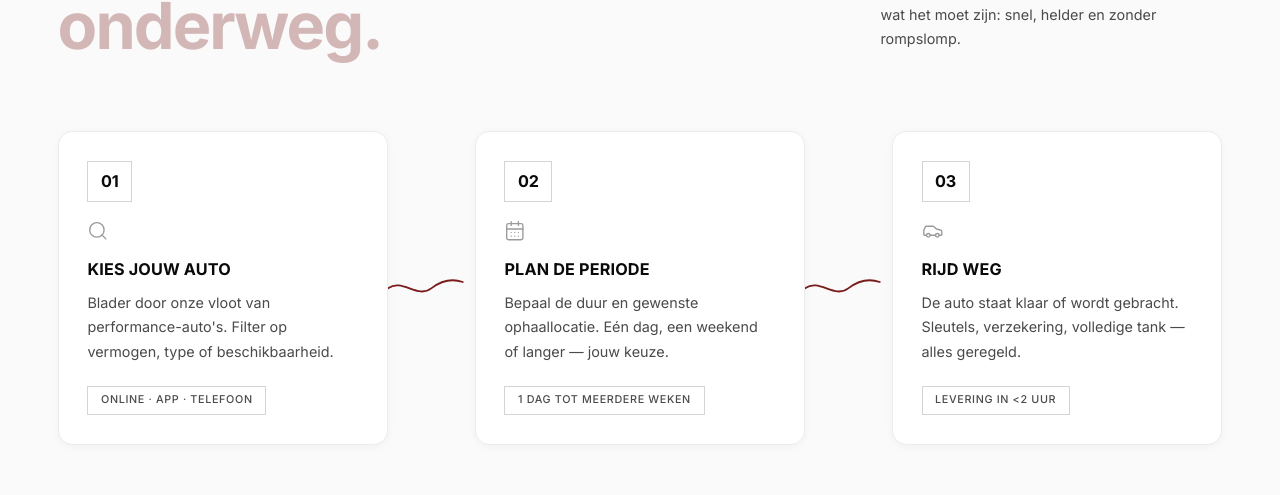
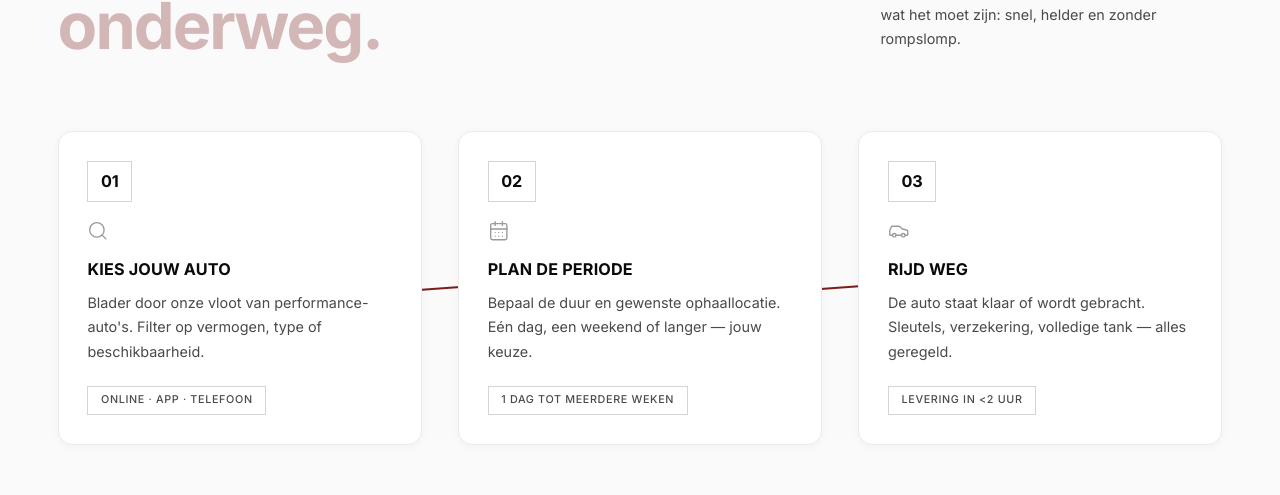
Before and after one commit to AdamSaber-mr/rapid_cars, a React (Vite) app: page /#/ in a window 1280 px wide. Shown: the part 3030-3525 px from the top of the page. Built offline with nearby package versions, Linux system fonts and the light colour scheme.

Commit message:
feat: connect werkwijze cards with continuous wave behind cards

```diff
--- a/src/app/components/HowItWorks.tsx
+++ b/src/app/components/HowItWorks.tsx
@@ -1,4 +1,3 @@
-import { Fragment } from 'react';
 import { motion } from 'motion/react';
 import { Search, CalendarDays, Car } from 'lucide-react';
 import { Link } from 'react-router';
@@ -50,59 +49,10 @@ const stepCard = {
   },
 };
 
-const connectorWrap = {
-  hidden: { opacity: 0 },
-  show: { opacity: 1 },
-};
-
 const connectorLine = {
   hidden: { pathLength: 0, opacity: 0 },
-  show: { pathLength: 1, opacity: 1, transition: { duration: 0.7, ease: EASE } },
+  show: { pathLength: 1, opacity: 1, transition: { duration: 1.2, ease: EASE, delay: 0.2 } },
 };
-
-// Clean wavy line that bridges two steps edge to edge — horizontal between
-// columns on desktop, vertical between stacked cards on mobile.
-function StepConnector() {
-  return (
-    <>
-      {/* Desktop: horizontal wave spanning the full gap */}
-      <svg
-        viewBox="0 0 80 32"
-        fill="none"
-        preserveAspectRatio="none"
-        className="hidden h-8 w-full text-[#7A1C1C] sm:block"
-        aria-hidden
-      >
-        <motion.path
-          d="M0 16 C 13 4 27 28 40 16 S 67 4 80 16"
-          stroke="currentColor"
-          strokeWidth={2}
-          strokeLinecap="round"
-          vectorEffect="non-scaling-stroke"
-          variants={connectorLine}
-        />
-      </svg>
-
-      {/* Mobile: vertical wave bridging the stacked cards */}
-      <svg
-        viewBox="0 0 24 48"
-        fill="none"
-        preserveAspectRatio="none"
-        className="block h-12 w-6 text-[#7A1C1C] sm:hidden"
-        aria-hidden
-      >
-        <motion.path
-          d="M12 0 C 4 12 20 20 12 28 S 4 40 12 48"
-          stroke="currentColor"
-          strokeWidth={2}
-          strokeLinecap="round"
-          vectorEffect="non-scaling-stroke"
-          variants={connectorLine}
-        />
-      </svg>
-    </>
-  );
-}
 
 export function HowItWorks() {
   return (
@@ -155,21 +105,57 @@ export function HowItWorks() {
           </div>
         </div>
 
-        {/* Steps - clean cards linked by a flowing arrow */}
+        {/* Steps - clean cards linked by a continuous flowing line */}
         <motion.div
           variants={stepsContainer}
           initial="hidden"
           whileInView="show"
           viewport={{ once: true, amount: 0.2 }}
-          className="flex flex-col sm:flex-row sm:items-stretch"
+          className="relative flex flex-col gap-8 sm:flex-row sm:items-stretch sm:gap-8 lg:gap-10"
         >
-          {steps.map((step, index) => {
+          {/* Desktop: one continuous wave behind the cards — only visible in the gaps */}
+          <svg
+            viewBox="0 0 1200 24"
+            fill="none"
+            preserveAspectRatio="none"
+            className="pointer-events-none absolute inset-x-0 top-1/2 hidden h-6 w-full -translate-y-1/2 text-[#7A1C1C] sm:block"
+            aria-hidden
+          >
+            <motion.path
+              d="M0 12 Q 50 7 100 12 T 200 12 T 300 12 T 400 12 T 500 12 T 600 12 T 700 12 T 800 12 T 900 12 T 1000 12 T 1100 12 T 1200 12"
+              stroke="currentColor"
+              strokeWidth={2}
+              strokeLinecap="round"
+              vectorEffect="non-scaling-stroke"
+              variants={connectorLine}
+            />
+          </svg>
+
+          {/* Mobile: one continuous vertical wave behind the stacked cards */}
+          <svg
+            viewBox="0 0 24 1200"
+            fill="none"
+            preserveAspectRatio="none"
+            className="pointer-events-none absolute inset-y-0 left-1/2 block h-full w-6 -translate-x-1/2 text-[#7A1C1C] sm:hidden"
+            aria-hidden
+          >
+            <motion.path
+              d="M12 0 Q 7 50 12 100 T 12 200 T 12 300 T 12 400 T 12 500 T 12 600 T 12 700 T 12 800 T 12 900 T 12 1000 T 12 1100 T 12 1200"
+              stroke="currentColor"
+              strokeWidth={2}
+              strokeLinecap="round"
+              vectorEffect="non-scaling-stroke"
+              variants={connectorLine}
+            />
+          </svg>
+
+          {steps.map((step) => {
             const Icon = step.icon;
             return (
-              <Fragment key={step.number}>
                 <motion.div
+                  key={step.number}
                   variants={stepCard}
-                  className="flex flex-1 flex-col rounded-2xl border border-[#ECECEC] bg-white p-6 shadow-[0_2px_10px_rgba(0,0,0,0.04)] lg:p-8"
+                  className="relative z-10 flex flex-1 flex-col rounded-2xl border border-[#ECECEC] bg-white p-6 shadow-[0_2px_10px_rgba(0,0,0,0.04)] lg:p-8"
                 >
                   {/* Step number */}
                   <div className="mb-4 sm:mb-5">
@@ -212,17 +198,6 @@ export function HowItWorks() {
                     </span>
                   </div>
                 </motion.div>
-
-                {index < steps.length - 1 && (
-                  <motion.div
-                    variants={connectorWrap}
-                    className="flex shrink-0 items-center justify-center sm:w-16 lg:w-24"
-                    aria-hidden
-                  >
-                    <StepConnector />
-                  </motion.div>
-                )}
-              </Fragment>
             );
           })}
         </motion.div>
```
